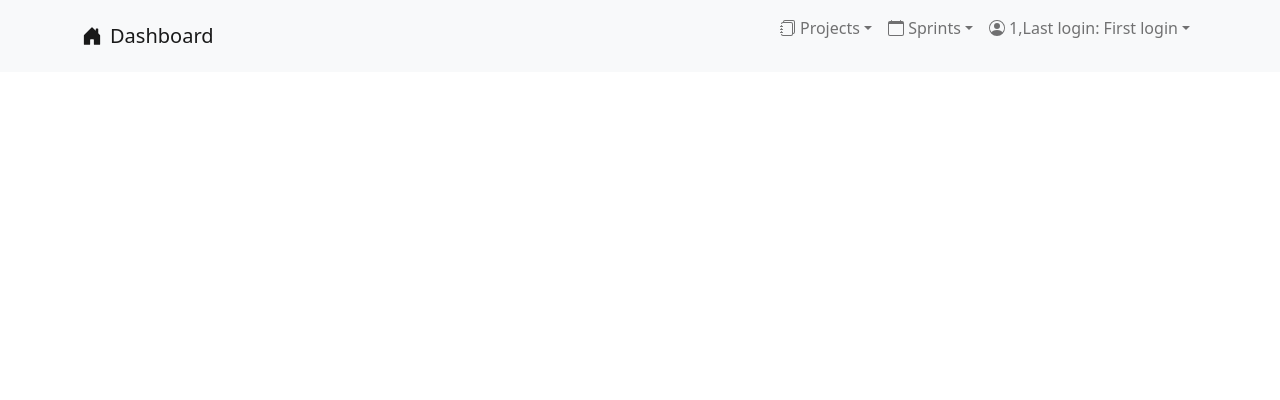
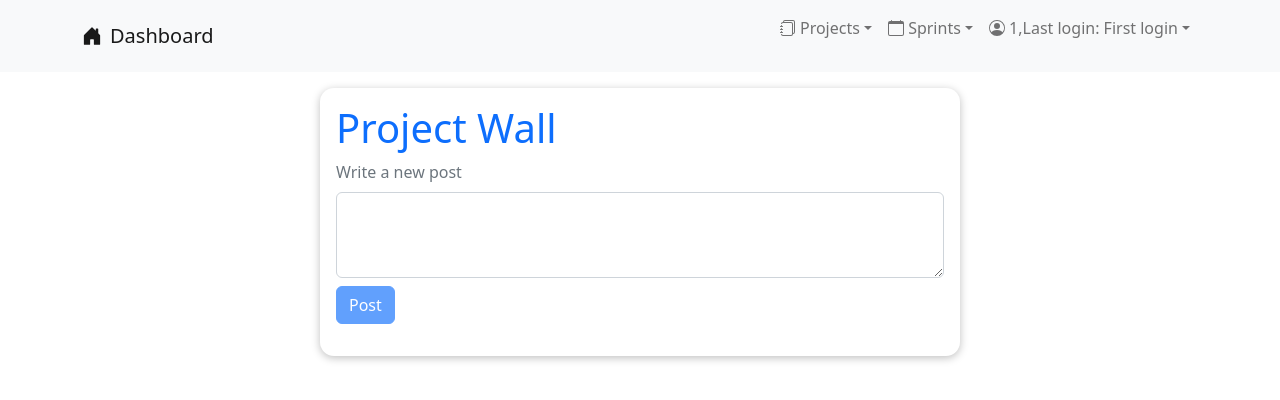
Before and after one commit to shanji97/SMRPOmarduk, a React (Create React App) app in the folder frontend/: page /project-wall in a window 1280 px wide. Shown: the top 400 px of the page. Built offline with nearby package versions, Linux system fonts and the light colour scheme; no server answers; sample sign-in values are in the browser's storage.

Commit message:
Project wall start

```diff
--- a/frontend/src/App.tsx
+++ b/frontend/src/App.tsx
@@ -1,9 +1,8 @@
-import React, {Fragment, useEffect} from "react";
+import React, {Fragment} from "react";
 import { BrowserRouter as Router, Routes, Route } from "react-router-dom";
 import {ToastContainer} from "react-toastify";
 
 import AddSubtask from "./pages/AddSubtask";
-import Home from "./pages/Home";
 import AddUser from "./pages/AddUser";
 import Login from "./pages/Login";
 import ChangePassword from "./pages/ChangePassword";
@@ -14,7 +13,7 @@ import Header from './components/Header';
 import AddProject from "./pages/AddProject";
 import AddSprint from "./pages/AddSprint";
 import Profile from "./pages/Profile";
-
+import ProjectWall from "./pages/ProjectWall";
 
 import 'bootstrap/dist/css/bootstrap.min.css';
 import 'react-toastify/dist/ReactToastify.css';
@@ -47,6 +46,7 @@ function App() {
           <Route path='/add-project' element={<AddProject />} />
           <Route path='/add-sprint' element={<AddSprint />} />
           <Route path='/profile' element={<Profile />} />
+          <Route path='/project-wall' element={<ProjectWall />} />
         </Routes>
       </Router>
       <ToastContainer autoClose={2000} />
--- /dev/null
+++ b/frontend/src/classes/wallData.ts
@@ -0,0 +1,5 @@
+export interface Post {
+  postContent: string,
+  author: string,
+  created: number,
+}
--- a/frontend/src/components/Header.tsx
+++ b/frontend/src/components/Header.tsx
@@ -1,5 +1,5 @@
 import {Container, Nav, Navbar, NavDropdown, } from 'react-bootstrap';
-import { HouseDoorFill, PersonCircle, Calendar, Journals } from "react-bootstrap-icons";
+import { HouseDoorFill, PersonCircle, Calendar, Journals, Bricks } from "react-bootstrap-icons";
 import "bootstrap/dist/css/bootstrap.css";
 import { useAppDispatch, useAppSelector } from '../app/hooks';
 
@@ -65,6 +65,10 @@ function Header() {
         navigate('/profile');
     }
 
+    const redirectToProjectWall = () => {
+        navigate('/project-wall');
+    }
+
     return (
         <Navbar collapseOnSelect expand="lg" bg="light" variant="light">
             <Container >
@@ -83,6 +87,9 @@ function Header() {
               >
                 <NavDropdown.Item onClick={redirectToNewProject}>
                   + Add Project
+                </NavDropdown.Item>
+                <NavDropdown.Item onClick={redirectToProjectWall}>
+                  <Bricks className='mb-1' /> Project Wall
                 </NavDropdown.Item>
               </NavDropdown>
             )}
--- /dev/null
+++ b/frontend/src/pages/ProjectWall.tsx
@@ -0,0 +1,54 @@
+import Card from "../components/Card";
+import {useState} from "react";
+import {Button, Form} from "react-bootstrap";
+import {Post} from "../classes/wallData";
+
+const DUMMY_POSTS: Post[] = [
+  {
+    postContent: 'Izgradnja novega tobogana',
+    author: 'tinec',
+    created: Date.now()
+  },
+  {
+    postContent: 'Nov park',
+    author: 'mlapajne',
+    created: Date.now()
+  },
+  {
+    postContent: 'Izgradnja novega igrisca',
+    author: 'simonk',
+    created: Date.now()
+  }
+];
+
+const ProjectWall = () => {
+  const [postContent, setPostContent] = useState('');
+
+  const postContentChanged = (e: React.ChangeEvent<HTMLTextAreaElement>) => {
+    setPostContent(e.currentTarget.value);
+  }
+
+  const submitNewPost = (e: React.FormEvent<HTMLFormElement>) => {
+    e.preventDefault();
+  }
+
+  return (
+    <Card style={{ marginTop: '1rem' }}>
+      <h1 className='text-primary'>Project Wall</h1>
+
+      <Form.Group className="mb-3" controlId="postContent" onSubmit={submitNewPost}>
+        <Form.Label className='text-secondary'>Write a new post</Form.Label>
+        <Form.Control
+          as='textarea'
+          rows={3}
+          value={postContent}
+          onChange={postContentChanged}
+        />
+        <Button type='submit' disabled={postContent === ''} style={{ marginTop: '.5rem' }}>Post</Button>
+      </Form.Group>
+    </Card>
+
+  );
+}
+
+export default ProjectWall;
```
